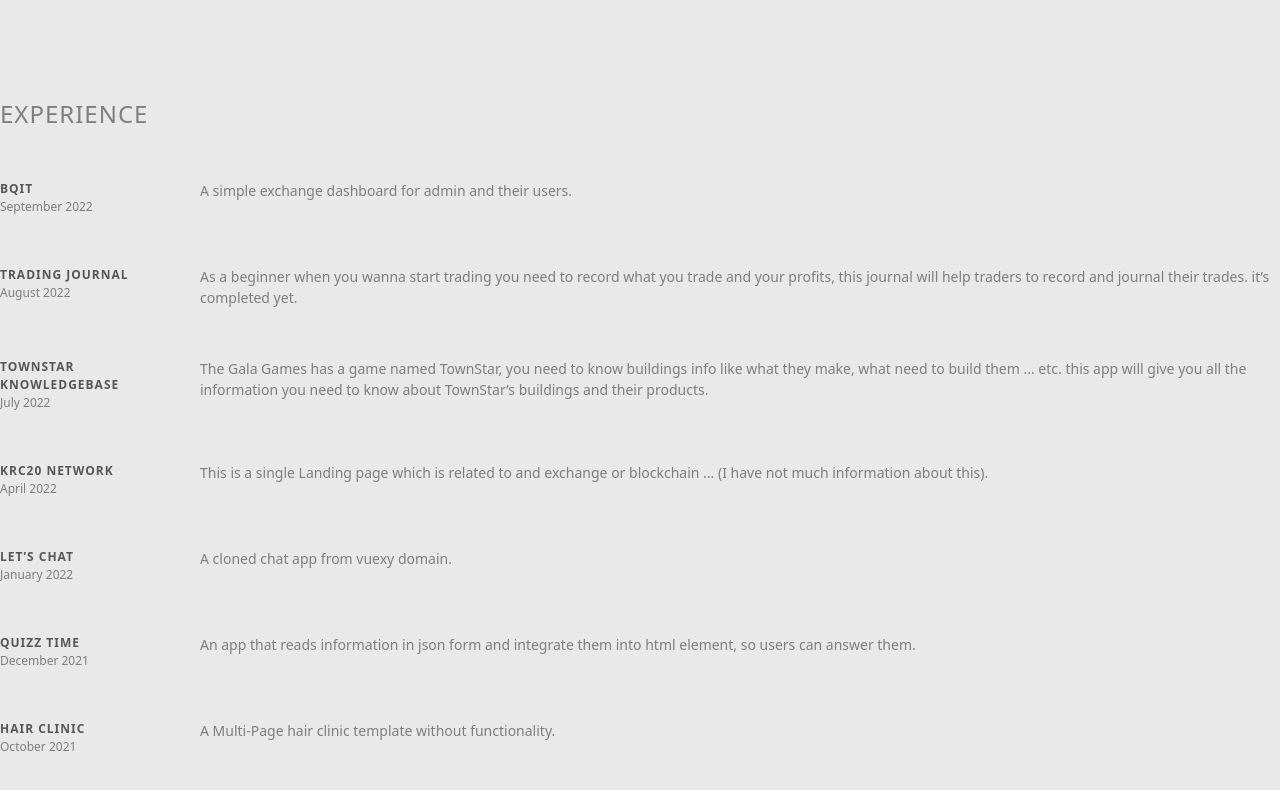
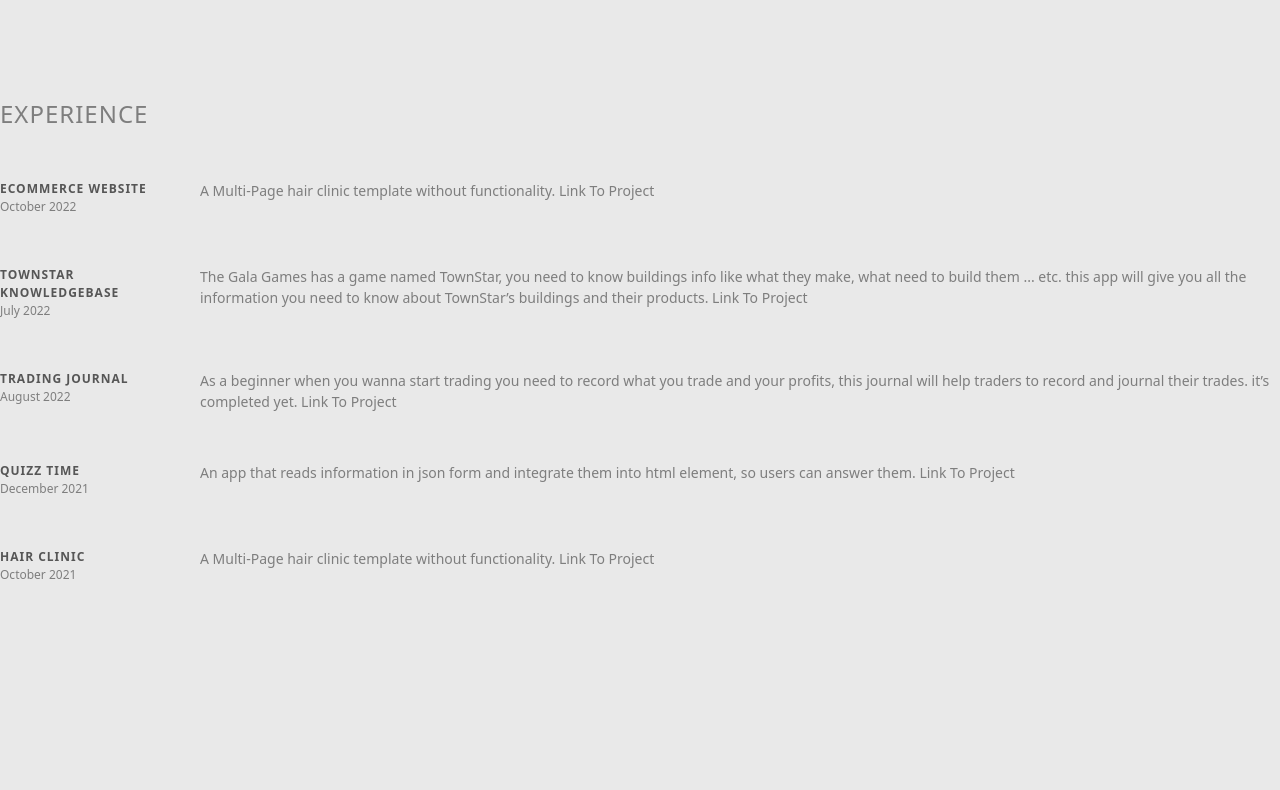
Before and after one commit to masoud8840/CV-Remake, a Vue app: page / in a window 1280 px wide. Shown: the part 1536-2326 px from the top of the page. After the commit the page ends 2220 px from the top, so only its background shows below. Built offline with nearby package versions, Linux system fonts and the light colour scheme.

Commit message:
added link to project

```diff
--- a/src/components/layout/TheBody.vue
+++ b/src/components/layout/TheBody.vue
@@ -119,6 +119,7 @@
           </info-badge>
           <p class="description-text">
             {{ exp.description }}
+            <a :href="exp.link" target="_blank">Link To Project</a>
           </p>
         </div>
       </div>
@@ -220,50 +221,43 @@
 ]);
 const experience = ref([
   {
-    projectTitle: "BQIT",
-    date: "September 2022",
-    description: "A simple exchange dashboard for admin and their users.",
+    projectTitle: "ECOMMERCE WEBSITE",
+    date: "October 2022",
+    description: "A Multi-Page hair clinic template without functionality.",
+    link: "https://github.com/masoud8840/E-Commerce",
+  },
+  {
+    projectTitle: `townstar knowledgebase`,
+    date: "July 2022",
+    description:
+      "The Gala Games has a game named TownStar, you need to know buildings info like what they make, what need to build them ... etc. this app will give you all the information you need to know about TownStar’s buildings and their products.",
+    link: "https://github.com/masoud8840/townstar-knowledgebase",
   },
   {
     projectTitle: "trading journal",
     date: "August 2022",
     description:
       "As a beginner when you wanna start trading you need to record what you trade and your profits, this journal will help traders to record and journal their trades. it’s completed yet.",
-  },
-  {
-    projectTitle: `townstar knowledgebase`,
-    date: "July 2022",
-    description:
-      "The Gala Games has a game named TownStar, you need to know buildings info like what they make, what need to build them ... etc. this app will give you all the information you need to know about TownStar’s buildings and their products.",
-  },
-  {
-    projectTitle: "KRC20 NETWORK",
-    date: "April 2022",
-    description:
-      "This is a single Landing page which is related to and exchange or blockchain ... (I have not much information about this).",
-  },
-  {
-    projectTitle: "LET’S CHAT",
-    date: "January 2022",
-    description: "A cloned chat app from vuexy domain.",
+    link: "https://github.com/masoud8840/Trading-Journal",
   },
   {
     projectTitle: "QUIZZ TIME",
     date: "December 2021",
     description:
       "An app that reads information in json form and integrate them into html element, so users can answer them.",
+    link: "https://github.com/masoud8840/QuizzTime",
   },
   {
     projectTitle: "HAIR CLINIC",
     date: "October 2021",
     description: "A Multi-Page hair clinic template without functionality.",
+    link: "https://github.com/masoud8840/HairClinic",
   },
 ]);
 
 const screenWidth = ref(window.innerWidth);
 
 onMounted(() => {
-  console.log("Mounting...");
   window.addEventListener("resize", () => {
     screenWidth.value = window.innerWidth;
   });
--- a/src/styles/InputStyles.css
+++ b/src/styles/InputStyles.css
@@ -55,6 +55,9 @@
   .description-text {
     @apply text-text-light text-sm font-normal leading-[21px];
   }
+  .description-text a {
+    @apply hover:underline
+  }
 
   .soft-skill,
   .hard-skill,
--- a/src/styles/Styles.css
+++ b/src/styles/Styles.css
@@ -793,6 +793,11 @@
   color: rgb(126 126 126 / var(--tw-text-opacity));
 }
 
+.description-text a:hover {
+  -webkit-text-decoration-line: underline;
+          text-decoration-line: underline;
+}
+
 .soft-skill,
   .hard-skill,
   .personal-info-inner {
@@ -1372,6 +1377,11 @@
   width: 3px;
 }
 
+.hover\:underline:hover {
+  -webkit-text-decoration-line: underline;
+          text-decoration-line: underline;
+}
+
 .group:hover .group-hover\:-top-12 {
   top: -3rem;
 }
```
